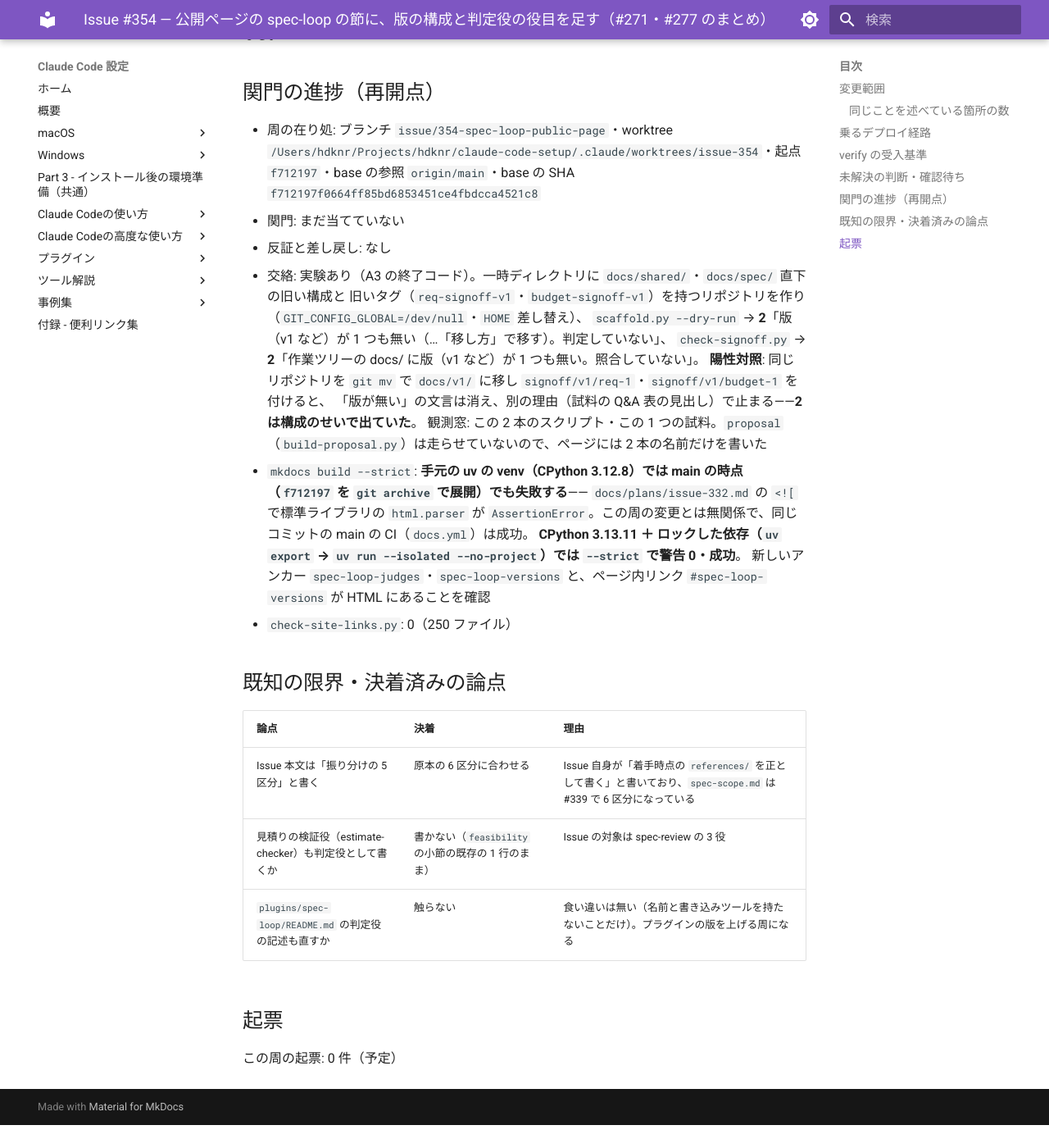
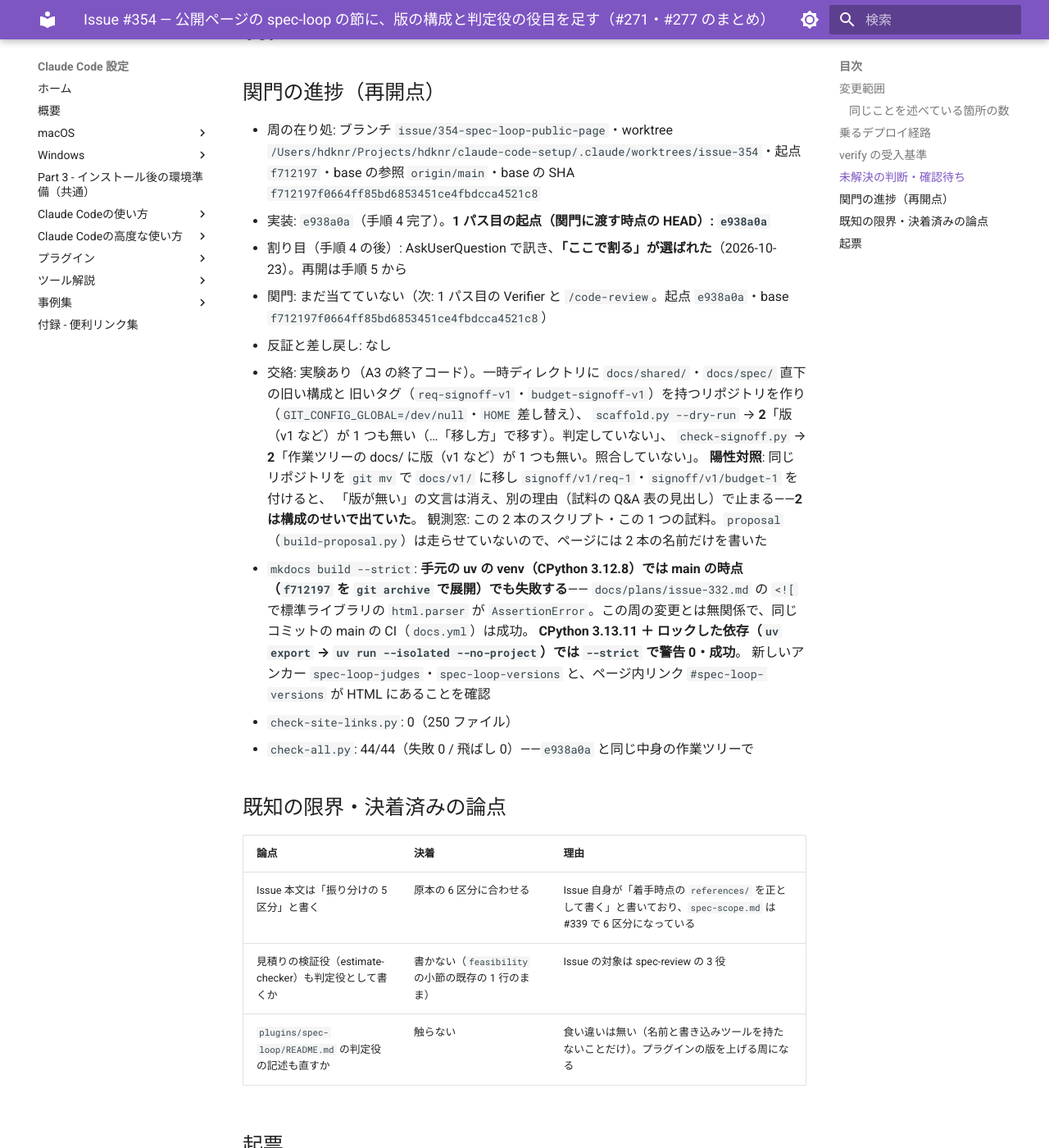
Before and after one commit to hdknr/claude-code-setup, an MkDocs documentation site: the page built from docs/plans/issue-354.md, in a window 1280 px wide and 1400 px high, scrolled down 3116 px. Shown: the whole window at 82% size. Built offline with MkDocs 1.6.1 and Material for MkDocs 9.7.7, drawn with Linux system fonts in a browser that asks for light colours; before the commit the page ends 4488 px from its top, so only the background shows below that.

Commit message:
docs(plans): #354 の再開点（手順 4 の後の割り目）を記録する
Co-Authored-By: Claude Opus 5.5 <noreply@anthropic.com>

```diff
--- a/docs/plans/issue-354.md
+++ b/docs/plans/issue-354.md
@@ -55,7 +55,9 @@
 ## 関門の進捗（再開点）
 
 - 周の在り処: ブランチ `issue/354-spec-loop-public-page`・worktree `/Users/hdknr/Projects/hdknr/claude-code-setup/.claude/worktrees/issue-354`・起点 `f712197`・base の参照 `origin/main`・base の SHA `f712197f0664ff85bd6853451ce4fbdcca4521c8`
-- 関門: まだ当てていない
+- 実装: `e938a0a`（手順 4 完了）。**1 パス目の起点（関門に渡す時点の HEAD）: `e938a0a`**
+- 割り目（手順 4 の後）: AskUserQuestion で訊き、**「ここで割る」が選ばれた**（2026-10-23）。再開は手順 5 から
+- 関門: まだ当てていない（次: 1 パス目の Verifier と `/code-review`。起点 `e938a0a`・base `f712197f0664ff85bd6853451ce4fbdcca4521c8`）
 - 反証と差し戻し: なし
 - 交絡: 実験あり（A3 の終了コード）。一時ディレクトリに `docs/shared/`・`docs/spec/` 直下の旧い構成と
   旧いタグ（`req-signoff-v1`・`budget-signoff-v1`）を持つリポジトリを作り（`GIT_CONFIG_GLOBAL=/dev/null`・`HOME` 差し替え）、
@@ -69,6 +71,7 @@
   **CPython 3.13.11 ＋ ロックした依存（`uv export` → `uv run --isolated --no-project`）では `--strict` で警告 0・成功**。
   新しいアンカー `spec-loop-judges`・`spec-loop-versions` と、ページ内リンク `#spec-loop-versions` が HTML にあることを確認
 - `check-site-links.py`: 0（250 ファイル）
+- `check-all.py`: 44/44（失敗 0 / 飛ばし 0）——`e938a0a` と同じ中身の作業ツリーで
 
 ## 既知の限界・決着済みの論点
 
```
